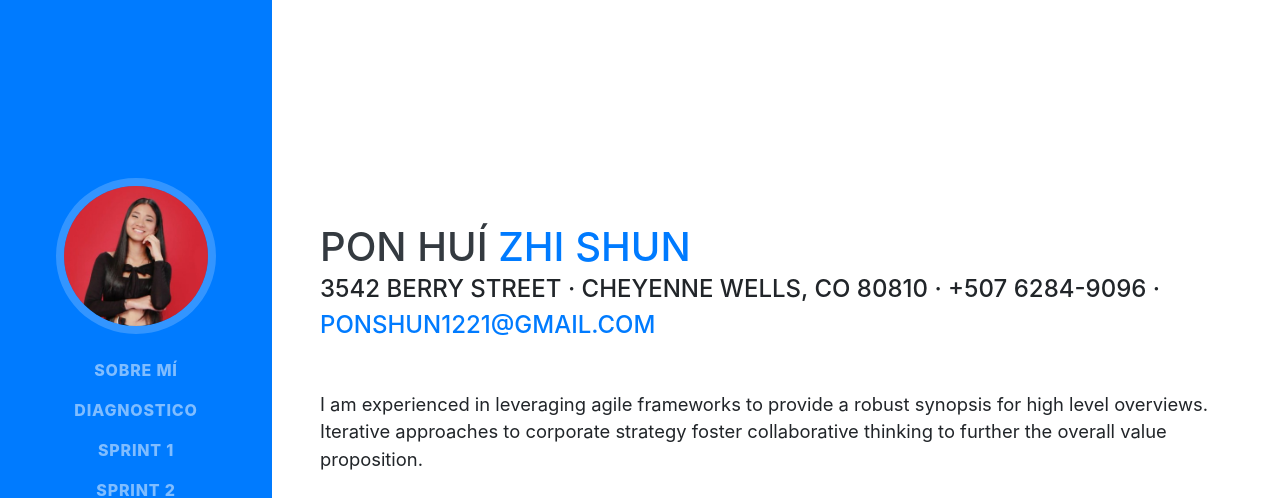
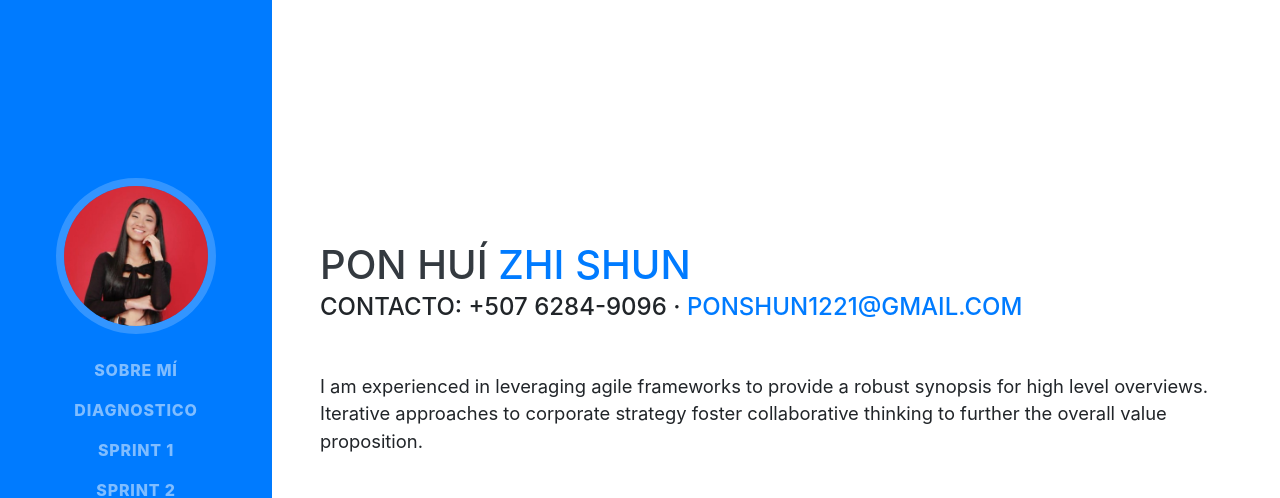
Before and after one commit to kike012111/semestral, a website with bundled scripts: page index.html in a window 1280 px wide. Shown: the top 498 px of the page. Built offline with nearby package versions, Linux system fonts and the light colour scheme; a web font is replaced by a local one.

Commit message:
Update index.html

```diff
--- a/index.html
+++ b/index.html
@@ -69,7 +69,7 @@
         <h1 class="mb-0">Pon Huí
           <span class="text-primary">Zhi Shun</span>
         </h1>
-        <div class="subheading mb-5">3542 Berry Street · Cheyenne Wells, CO 80810 · +507 6284-9096 ·
+        <div class="subheading mb-5">Contacto: +507 6284-9096 ·
           <a href="mailto:ponshun1221@gmail.com">ponshun1221@gmail.com</a>
         </div>
         <p class="lead mb-5">I am experienced in leveraging agile frameworks to provide a robust synopsis for high level overviews. Iterative approaches to corporate strategy foster collaborative thinking to further the overall value proposition.</p>
```
